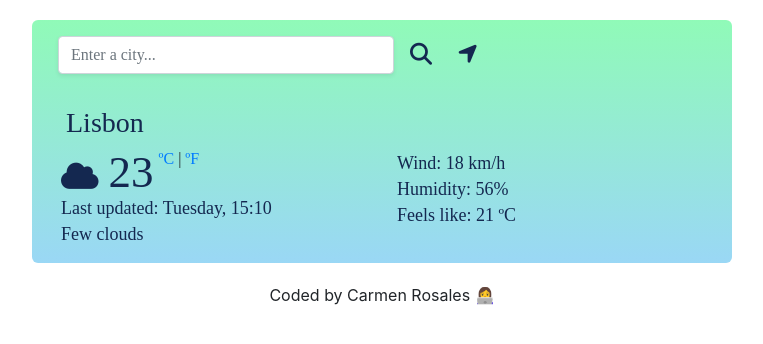
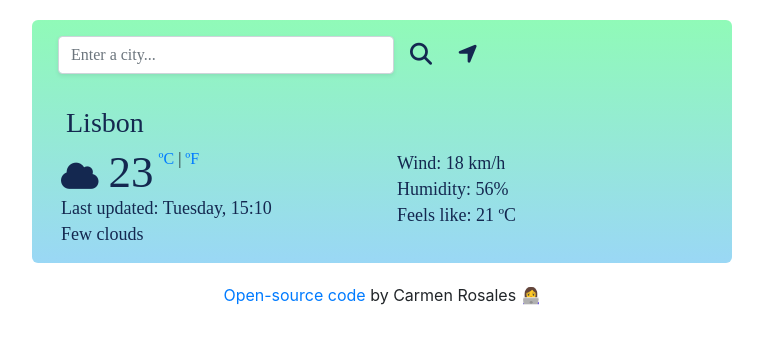
Before and after one commit to carmeneli1019/weather-app-react, a React (Create React App) app: page / in a window 1280 px wide. Shown: the top 344 px of the page, without its empty margins (258-1021 px from the left). Built offline with nearby package versions, Linux system fonts and the light colour scheme; a web font is replaced by a local one.

Commit message:
Added link to github repository

```diff
--- a/src/Footer.js
+++ b/src/Footer.js
@@ -3,7 +3,13 @@
 export default function Footer() {
   return (
     <footer className="Footer">
-      Coded by Carmen Rosales{" "}
+      <a
+        href="https://github.com/carmeneli1019/weather-app-react"
+        target="_blank"
+      >
+        Open-source code
+      </a>{" "}
+      by Carmen Rosales{" "}
       <span role="img" aria-label="woman coding">
         👩‍💻
       </span>
```
